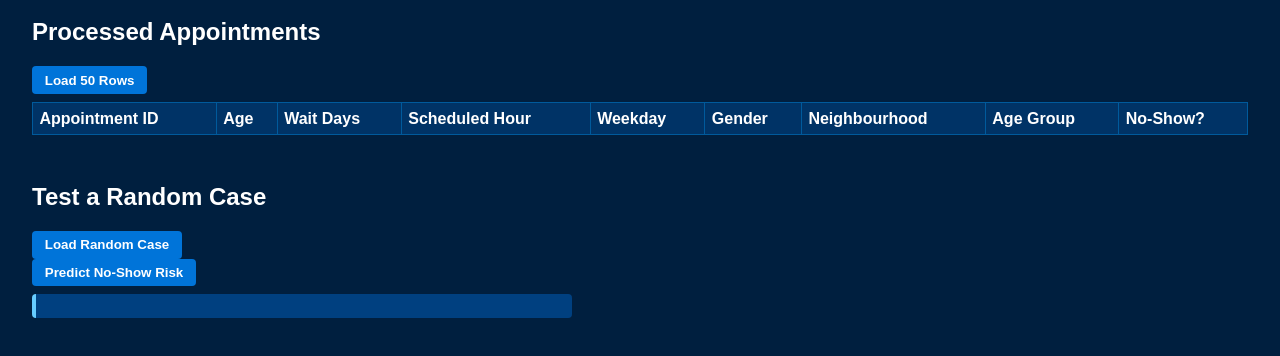
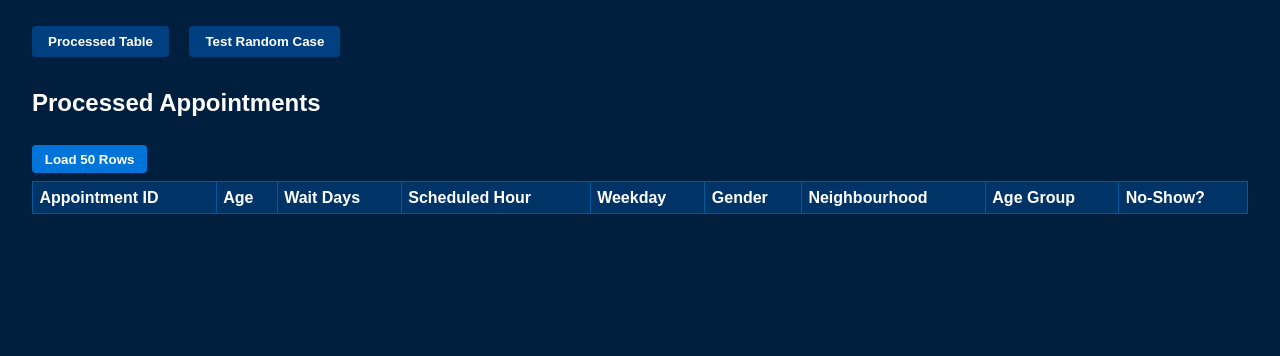
Before and after one commit to Sharan-s-s-30/medical-no-show-add, a plain HTML site: page frontend/index.html in a window 1280 px wide. Shown: the part 72-428 px from the top of the page. Drawn offline with Linux system fonts and the light colour scheme.

Commit message:
updated code- version2

```diff
--- a/frontend/index.html
+++ b/frontend/index.html
@@ -7,8 +7,10 @@
 </head>
 <body>
   <h1>Medical Appointments Dashboard</h1>
-
-  <!-- View 1: Processed Data Table -->
+  <nav>
+    <button id="nav-table">Processed Table</button>
+    <button id="nav-test">Test Random Case</button>
+  </nav>
   <section id="processed-view">
     <h2>Processed Appointments</h2>
     <button id="load-processed">Load 50 Rows</button>
@@ -27,22 +29,17 @@
         </tr>
       </thead>
       <tbody>
-        <!-- rows injected here -->
       </tbody>
     </table>
   </section>
-
-  <!-- View 2: Random Case + Predict -->
   <section id="test-view">
     <h2>Test a Random Case</h2>
     <button id="load-random">Load Random Case</button>
     <div id="case-data">
-      <!-- case fields injected here -->
     </div>
     <button id="predict-btn" disabled>Predict No-Show Risk</button>
     <div id="prediction-result" class="prediction-box"></div>
   </section>
-
   <script src="main.js"></script>
 </body>
 </html>
--- a/frontend/main.js
+++ b/frontend/main.js
@@ -1,7 +1,24 @@
 document.addEventListener("DOMContentLoaded", () => {
   const API = "/api";
+  const tableView = document.getElementById("processed-view");
+  const testView = document.getElementById("test-view");
 
-  // View 1: Processed Data Table
+  const navTable = document.getElementById("nav-table");
+  const navTest = document.getElementById("nav-test");
+
+  const showView = (view) => {
+    [tableView, testView].forEach((section) =>
+      section.classList.remove("active")
+    );
+    view.classList.add("active");
+  };
+
+  showView(tableView);
+
+  navTable.addEventListener("click", () => showView(tableView));
+  navTest.addEventListener("click", () => showView(testView));
+
+  //Processed Data Table
   document.getElementById("load-processed")
     .addEventListener("click", async () => {
       try {
@@ -32,8 +49,8 @@ document.addEventListener("DOMContentLoaded", () => {
       }
     });
 
-  // View 2: Random Case + Predict
-    let currentCase = null;
+  //Random Case + Predict
+  let currentCase = null;
 
   document.getElementById("load-random")
     .addEventListener("click", async () => {
@@ -73,7 +90,7 @@ document.addEventListener("DOMContentLoaded", () => {
         body: JSON.stringify(payload)
       });
 
-      const result = await res.json(); // can be array or object depending on backend
+      const result = await res.json();
       const prediction = result.prediction ?? result[0]?.prediction;
 
       document.getElementById("prediction-result").textContent =
--- a/frontend/styles.css
+++ b/frontend/styles.css
@@ -1,19 +1,43 @@
 body {
   font-family: sans-serif;
   margin: 2rem;
-  background-color: #001f3f; /* dark navy blue */
-  color: #ffffff; /* white text */
+  background-color: #001f3f;
+  color: #ffffff;
+}
+
+nav {
+  margin-bottom: 2rem;
+}
+
+nav button {
+  margin-right: 1rem;
+  background-color: #004080;
+  color: white;
+  border: none;
+  padding: 0.5rem 1rem;
+  border-radius: 4px;
+  cursor: pointer;
+  font-weight: bold;
+}
+
+nav button:hover {
+  background-color: #0066cc;
 }
 
 section {
   margin-bottom: 3rem;
+  display: none;
+}
+
+section.active {
+  display: block;
 }
 
 table {
   width: 100%;
   border-collapse: collapse;
   margin-top: 0.5rem;
-  background-color: #003366; /* slightly lighter than body */
+  background-color: #003366;
   color: white;
 }
 
@@ -24,6 +48,7 @@ th, td {
 }
 
 button {
+  margin-top: 0.5rem;
   margin-right: 1rem;
   background-color: #0074D9;
   color: white;
@@ -58,5 +83,3 @@ button:hover {
   max-width: 500px;
   border-radius: 4px;
 }
-
-/* Removed input styles, since you're not using them anymore */
```
